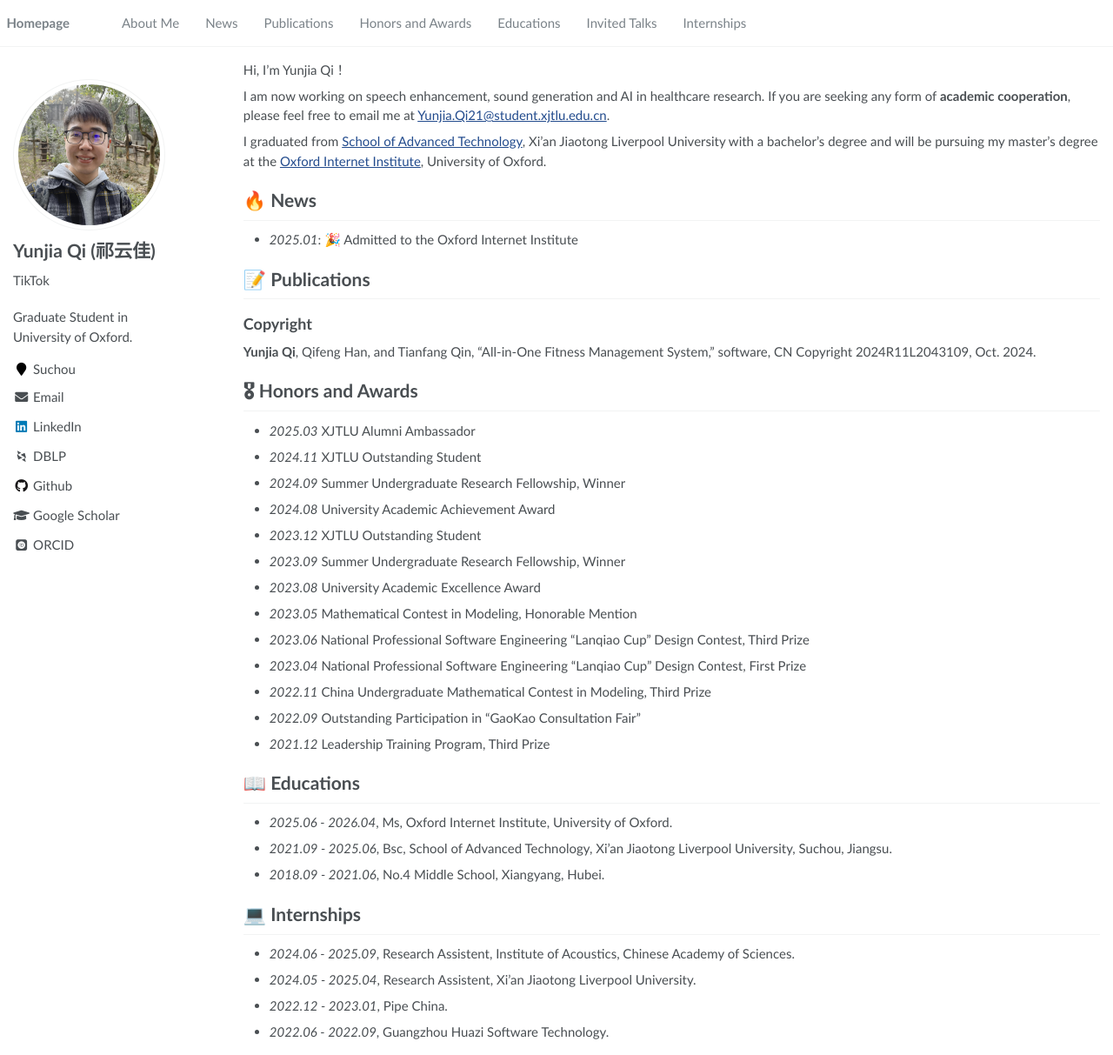
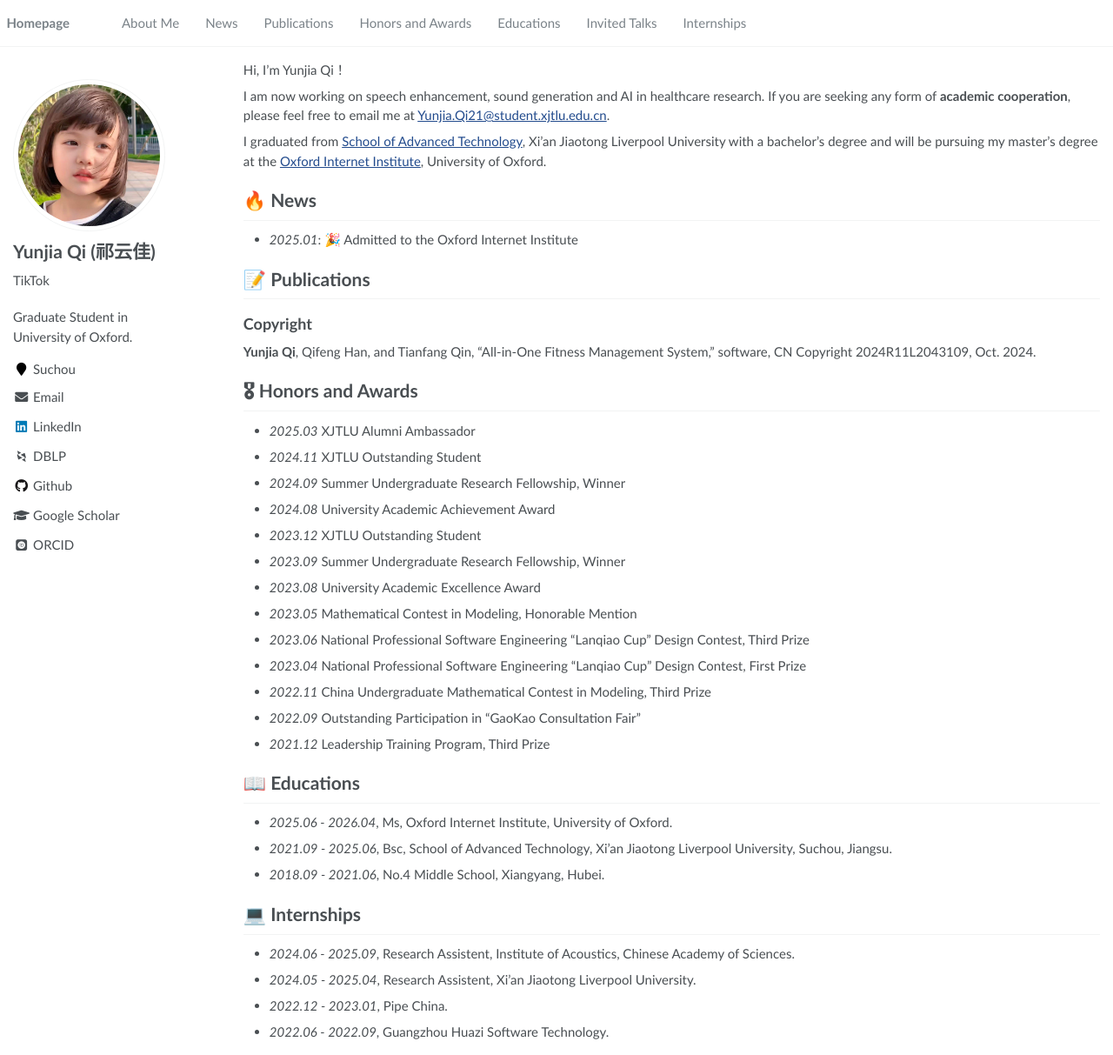
Before and after one commit to RayeRen/rayeren.github.io, a Jekyll site: the page built from _pages/about.md, in a window 1280 px wide and 1213 px high. Shown: the whole window at 87% size. Built offline with Jekyll 4.4.1, drawn with Linux system fonts in a browser that asks for light colours; some web fonts are replaced.

Commit message:
Update _config.yml

```diff
--- a/_config.yml
+++ b/_config.yml
@@ -22,7 +22,7 @@ baidu_site_verification  :
 # Site Author
 author:
   name             : "Yunjia Qi (祁云佳)"
-  avatar           : "images/ry_profile.jpeg"
+  avatar           : "images/image.jpg"
   bio              : "TikTok"
   location         : "Suchou"
   employer         :
```
